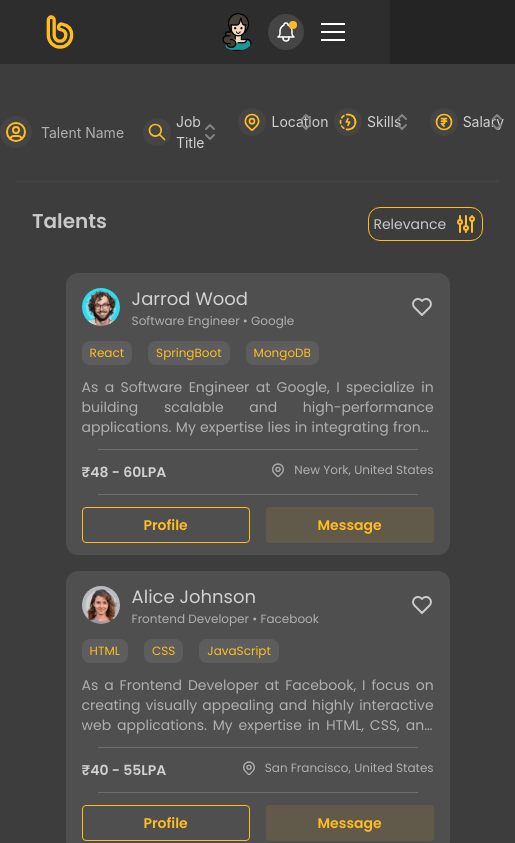
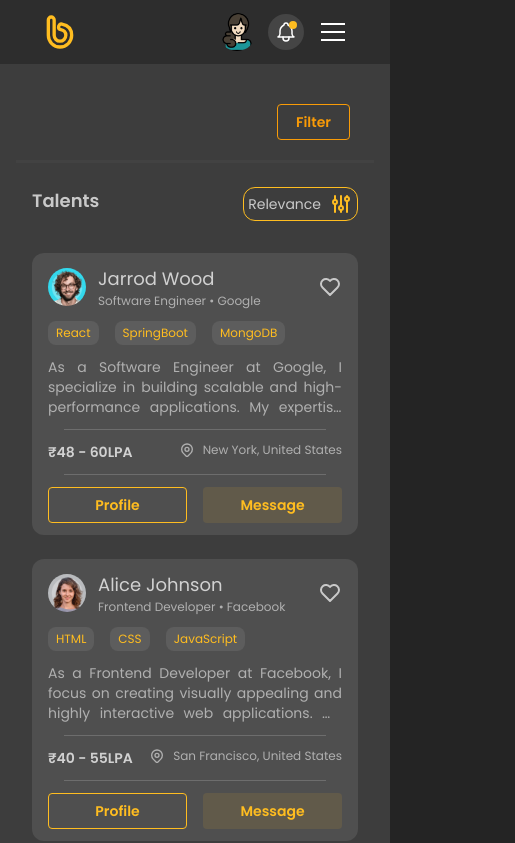
Before and after one commit to SaritaBist/jobSathi, a React (Vite) app: page /find-talent in a window 390 px wide. Shown: the top 843 px of the page, 515 px wide, since content can reach past the window. Built offline with nearby package versions, Linux system fonts and the light colour scheme.

Commit message:
feat: add responsiveness in find talent and post job page

```diff
--- a/src/findtalent/SearchBar.tsx
+++ b/src/findtalent/SearchBar.tsx
@@ -1,26 +1,38 @@
 import MultiInput from "../findJobs/MultiInput.tsx";
 import {searchFields} from "../Data/FindTalentData.tsx";
 import {IconUserCircle} from "@tabler/icons-react";
-import {Input} from "@mantine/core";
+import {Button, Collapse, Input} from "@mantine/core";
+import {useDisclosure, useMediaQuery} from "@mantine/hooks";
 
 const SearchBar=()=>{
-    return(<>
-        <div className={'flex gap-2 pt-10 justify-around'}>
+    const [opened, { toggle }] = useDisclosure(false);
+    const matches = useMediaQuery('(max-width: 476px)');
+
+    return(<div className=" pt-10 px-10">
+        <div className="flex justify-end">
+            {matches && <Button onClick={toggle} variant='outline' color='brightSun.5' className="">Filter</Button>}
+        </div>
+
+        <Collapse in={(opened || !matches)}>
+            <div className={'grid grid-cols-1 xs:grid-cols-2  sm:grid-cols-3  md:grid-cols-4 lg:grid-cols-5  gap-3 '}>
+
                 <div className='flex gap-1 items-center'>
-                <div  className="bg-mine-shaft-800 text-bright-sun-400 p-1 mr-1 rounded-full">
-                    <IconUserCircle stroke={2} />
+                    <div className="bg-mine-shaft-800 text-bright-sun-400 p-1 mr-1 rounded-full">
+                        <IconUserCircle stroke={2}/>
                     </div>
-                <Input variant="unstyled" placeholder="Talent Name"  className='[&_input]:!placeholder-mine-shaft-300'/>
+                    <Input variant="unstyled" placeholder="Talent Name"
+                           className='[&_input]:!placeholder-mine-shaft-300'/>
                 </div>
                 {
                     searchFields.map((item, index) => (
-                    <div className={'w-[17%]'} key={index}>
+                        <div  key={index}>
                             <MultiInput {...item}/>
                         </div>
                     ))
                 }
+            </div>
+        </Collapse>
 
-        </div>
-    </>)
+    </div>)
 }
 export default SearchBar
--- a/src/findtalent/Talent.tsx
+++ b/src/findtalent/Talent.tsx
@@ -5,10 +5,10 @@
 const Talent=()=>{
     return(<div className='py-6 px-8'>
         <div className=" flex justify-between">
-            <div className='font-semibold text-xl'>Talents</div>
+            <div className='font-semibold text-xl sm-mx:text-lg'>Talents</div>
             <Sort/>
         </div>
-        <div className='flex flex-wrap gap-4 justify-center mt-8'>
+        <div className='flex flex-wrap  xl-mx:gap-6 gap-4 justify-center mt-8'>
             {
                 talents.map((talent,index)=> (
                     <TalentCard  key={index } talent={talent}/>
--- a/src/findtalent/TalentCard.tsx
+++ b/src/findtalent/TalentCard.tsx
@@ -33,7 +33,7 @@
     const ref = useRef<HTMLInputElement>(null);
     return(
         <>
-            <div className=' flex flex-col gap-3 w-96 bg-mine-shaft-700  py-3 px-4  rounded-xl hover:shadow-[0_0_5px_1px_yellow] !shadow-amber-400 '>
+            <div className=' flex flex-col bs-mx:w-full  xl-mx:w-[45%]  gap-3 w-96 bg-mine-shaft-700  py-3 px-4  rounded-xl hover:shadow-[0_0_5px_1px_yellow] !shadow-amber-400 '>
                 <div className={'flex  items-center justify-between '}>
                     <div className={'flex items-center gap-3'}>
                         <Avatar src={`${talent.image}.png`} className=''/>
--- a/src/header/Header.tsx
+++ b/src/header/Header.tsx
@@ -27,7 +27,7 @@
             {<Navbar/>}
 
             <div className="flex gap-3  items-center">
-                <Button component={Link} to={'/signup'} variant='filled' size="xs" autoContrast className="bs-mx:!hidden text-bright-sun-400 ">SignUp</Button>
+                <Button component={Link} to={'/signup'} variant='filled' size="xs" autoContrast className="bs-mx:!hidden text-bright-sun-400 ">Sign Up</Button>
 
                 <ProfileMenu/>
                 {/*<div className="p-1.5 bg-mine-shaft-800 rounded-full">*/}
--- a/src/pages/FindTalent.tsx
+++ b/src/pages/FindTalent.tsx
@@ -7,7 +7,7 @@
 const FindJobs=()=>{
 
     return(
-        <div className="min-h-[100vh] min-w-fit mx-auto bg-mine-shaft-900 pb-16 font-['poppins']">
+        <div className="min-h-[100vh]  bg-mine-shaft-900 pb-16 font-['poppins']">
 
             <SearchBar/>
             <Divider size={'md'} mx='md' className='mt-5'/>
--- a/src/pages/PostJobsPage.tsx
+++ b/src/pages/PostJobsPage.tsx
@@ -5,7 +5,7 @@
 const PostJobsPage=()=>{
 
     return(
-        <div className="min-h-[100vh] min-w-fit bg-mine-shaft-900 pb-16 font-['poppins']">
+        <div className="min-h-[100vh]  bg-mine-shaft-900 pb-16 font-['poppins']">
             <PostJobs/>
         </div>)
 }
--- a/src/postJobs/PostJobs.tsx
+++ b/src/postJobs/PostJobs.tsx
@@ -6,8 +6,8 @@
 
 const PostJobs=()=>{
       const  input=fields
-return<div className="mx-24 py-10">
-      <div className="text-2xl font-semibold text-mine-shaft-50">Post a Job</div>
+return<div className=" sm-mx:mx-10 xs-mx-8 mx-24 py-10">
+      <div className="xs-mx:text-xl text-2xl font-semibold text-mine-shaft-50">Post a Job</div>
       <form>
      <div className="grid grid-cols-1 md:grid-cols-2 gap-4 mt-4">
            <SelectInput {...input[0]}/>
@@ -25,7 +25,7 @@
      </div>
           <div className=' font-semibold mt-5' >Job Description</div>
           <TextEditor/>
-          <div className='flex '>
+          <div className='flex xsm-mx:flex-col flex-row gap-1 '>
               <Button  variant="light"  color='brightSun.4'  className=' mt-5 ml-3'>Publish Job</Button>
               <Button  variant="outline"  color='brightSun.4'  className=' mt-5 ml-3'>Save as Draft</Button>
 
--- a/src/postJobs/TextEditor.tsx
+++ b/src/postJobs/TextEditor.tsx
@@ -27,7 +27,7 @@
 
     return (
         <RichTextEditor editor={editor}>
-            <RichTextEditor.Toolbar  bg={'mineShaft.10'} sticky stickyOffset={60}>
+            <RichTextEditor.Toolbar  bg={'mineShaft.10'} >
                 <RichTextEditor.ControlsGroup>
                     <RichTextEditor.Bold />
                     <RichTextEditor.Italic />
```
Lines whose indentation alone changed are shown as unchanged.
